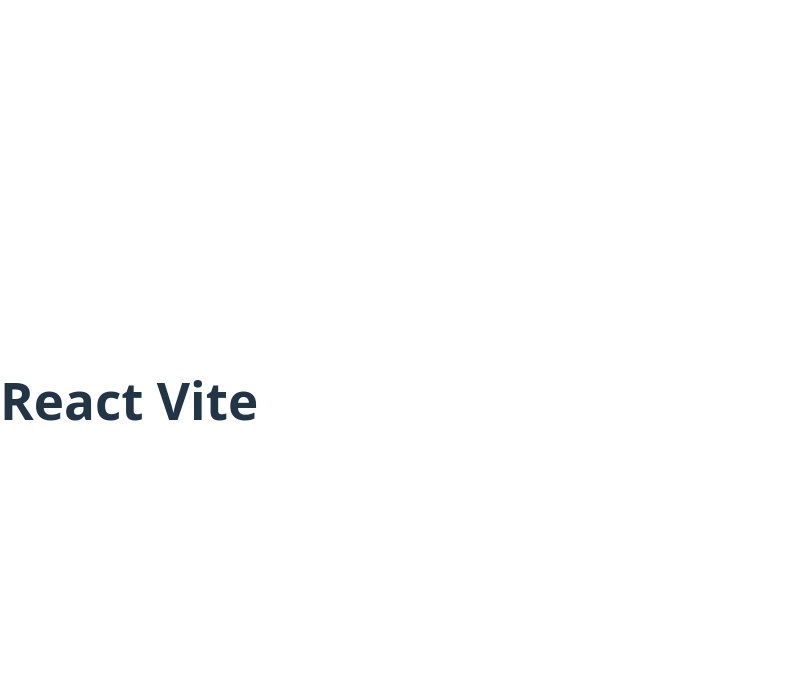
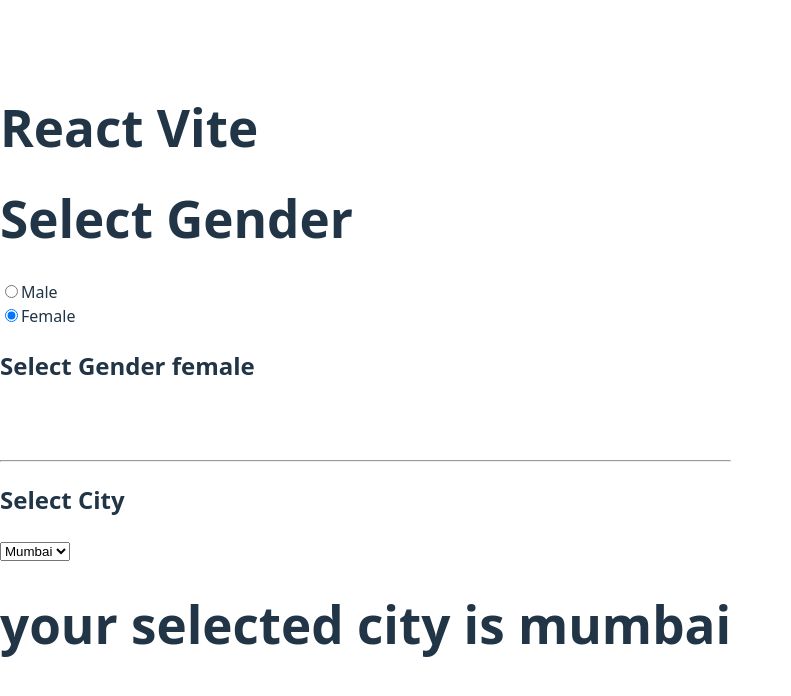
Before and after one commit to Shivam-kumar1287/React-Vite-19, a React (Vite) app in the folder my-app/: page / in a window 1280 px wide. Shown: the top 696 px of the page, without its empty margins (0-791 px from the left). Built offline with nearby package versions, Linux system fonts and the light colour scheme.

Commit message:
03-08-2025 add select box

```diff
--- a/my-app/src/App.jsx
+++ b/my-app/src/App.jsx
@@ -1,12 +1,13 @@
 
 import React from "react";
 import { useState } from "react";
+import SelectBox from "./Component1/SelectBox";
 
 function App() {
   return (
     <>
     <h1>React Vite</h1>
-
+    <SelectBox />
     </>
   );
 }
--- a/my-app/src/Component1/SelectBox.jsx
+++ b/my-app/src/Component1/SelectBox.jsx
@@ -1,12 +1,30 @@
+import React, { useState } from 'react';
 function SelectBox() {
+    const [gender, setGender] = useState('female');
+    const [city, setCity] = useState('mumbai');
   return (
     <div>
 <h1>Select Gender</h1>
-<input type="radio" name="Gender" id="male" />
-<label for="male">Male</label>
+<input type="radio" onChange={(event)=> setGender(event.target.value)}  value={"male"} checked={gender === 'male'} name="Gender" id="male" />
+<label htmlfor="male">Male</label>
 <br />
-<input type="radio" name="Gender" id="female" />
-<label for="female">Female</label>
+<input type="radio" onChange={(event)=> setGender(event.target.value)}  value={"female"} checked={gender === 'female'} name="Gender" id="female" />
+<label htmlfor="female">Female</label>
+<h2>Select Gender {gender}</h2>
+<br />
+<br />
+<hr />
+<h2>Select City</h2>
+<select onChange={(event)=> setCity(event.target.value)} defaultValue={"Delhi"}>
+    <option value="city" onChange={(event)=> setCity(event.target.value)} >Mumbai</option>
+    <option value="city" onChange={(evnet )=>setCity(event.target.value) }>Pune</option>
+    <option value="city"  onChange={(event)=> setCity(event.target.value)}>Nagpur</option>
+    <option value="city"  onChange={(event)=> setCity(event.target.value)}>Nashik</option>
+</select>
+<h1>your selected city is {city}</h1>
+<br />
+<br />
+
     </div>
   );
 }
```
